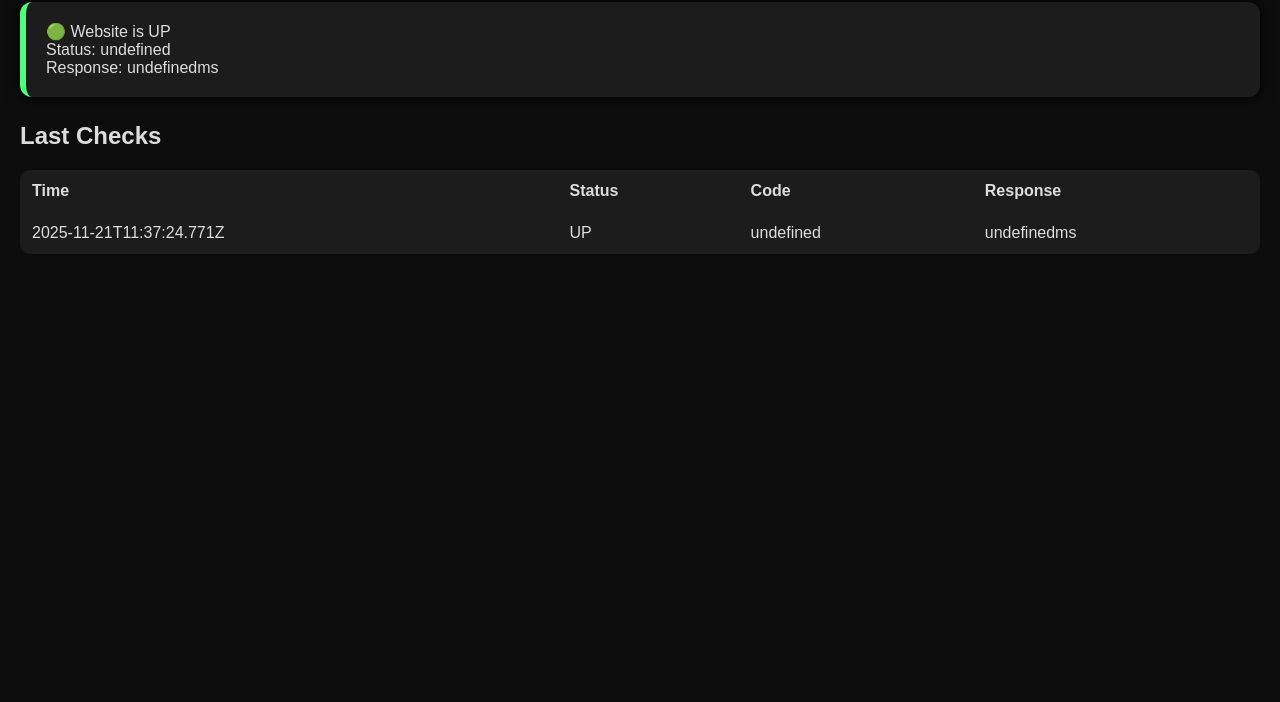
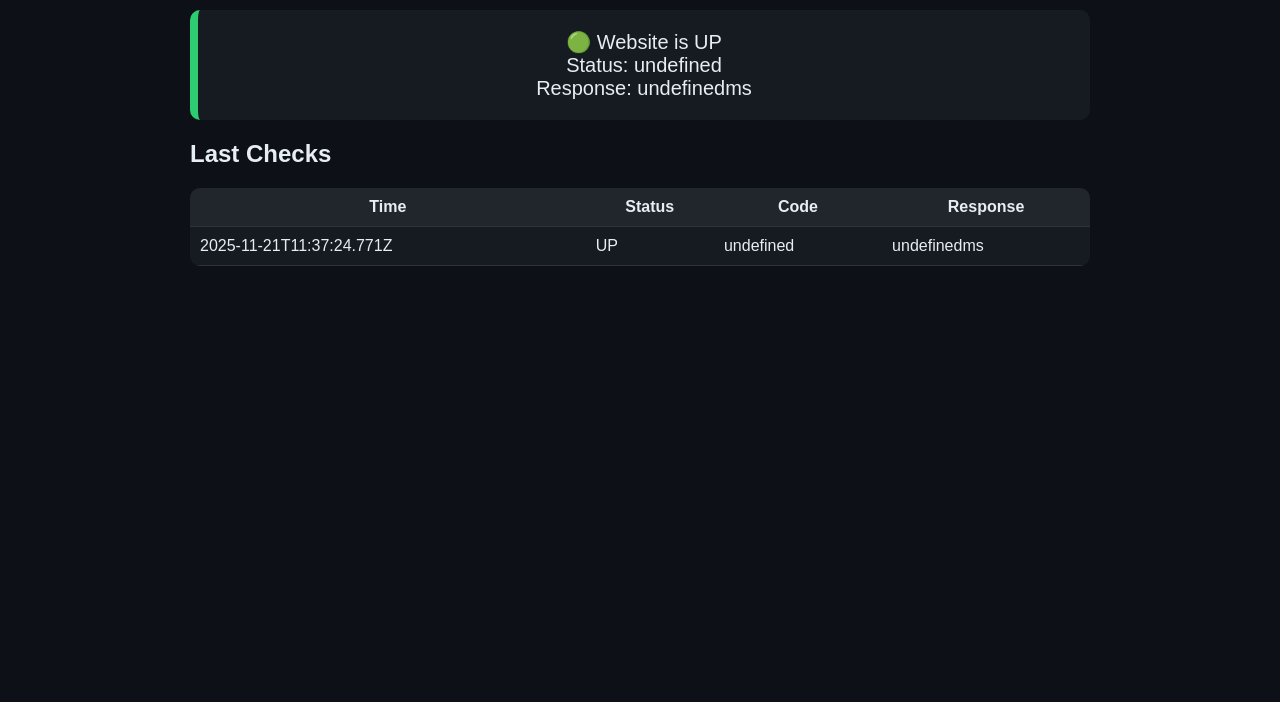
Before and after one commit to rjkumar081/cinepolis-status, a website: page index.html in a window 1280 px wide. Shown: the part 98-800 px from the top of the page. Drawn offline with Linux system fonts and the light colour scheme.

Commit message:
Update style.css

```diff
--- a/style.css
+++ b/style.css
@@ -1,54 +1,44 @@
 body {
-  background: #0d0d0d;
-  color: #ddd;
-  margin: 0;
+  background: #0d1117;
+  color: #e6edf3;
+  font-family: Arial, sans-serif;
   padding: 20px;
-  font-family: Arial, sans-serif;
 }
 
-h1 {
-  text-align: center;
-  color: #4db4ff;
+.container {
+  max-width: 900px;
+  margin: auto;
 }
 
 .card {
-  background: #1c1c1c;
   padding: 20px;
-  border-radius: 12px;
-  box-shadow: 0 0 15px #000;
-  margin-bottom: 25px;
+  border-radius: 10px;
+  background: #161b22;
+  margin-bottom: 20px;
+  text-align: center;
+  font-size: 20px;
 }
 
-.card.up {
-  border-left: 6px solid #4dff7a;
-}
-
-.card.down {
-  border-left: 6px solid #ff4d4d;
-}
+.card.up { border-left: 8px solid #2ecc71; }
+.card.down { border-left: 8px solid #e74c3c; }
+.card.loading { border-left: 8px solid gray; }
 
 table {
   width: 100%;
   border-collapse: collapse;
-  background: #1c1c1c;
+  background: #161b22;
   border-radius: 10px;
   overflow: hidden;
 }
 
-table th, table td {
-  padding: 12px;
-  text-align: left;
+th, td {
+  padding: 10px;
+  border-bottom: 1px solid #2d333b;
 }
 
-table tr:nth-child(even) {
-  background: #262626;
+th { background: #21262d; }
+
+@media (max-width: 600px) {
+  table, th, td { font-size: 12px; }
+  h1, h2 { text-align: center; }
 }
-
-.status-up {
-  color: #4dff7a;
-  font-weight: bold;
-}
-.status-down {
-  color: #ff4d4d;
-  font-weight: bold;
-}
```
